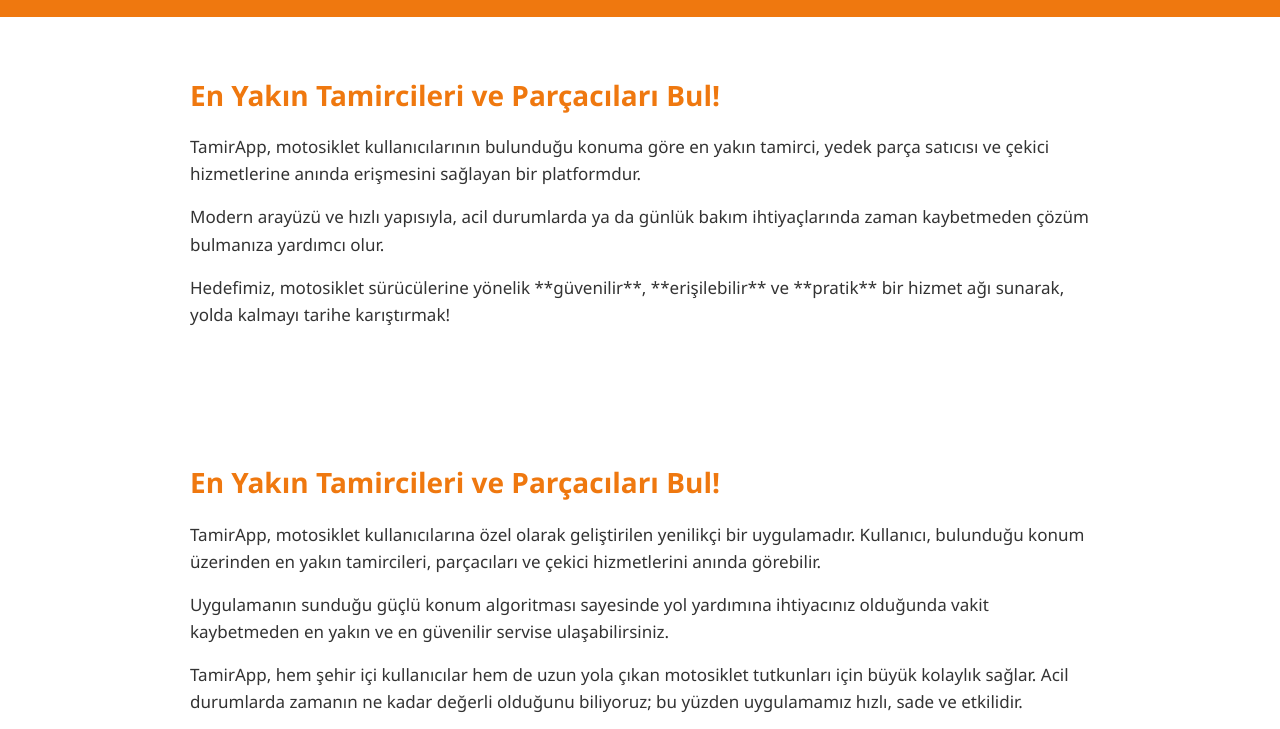
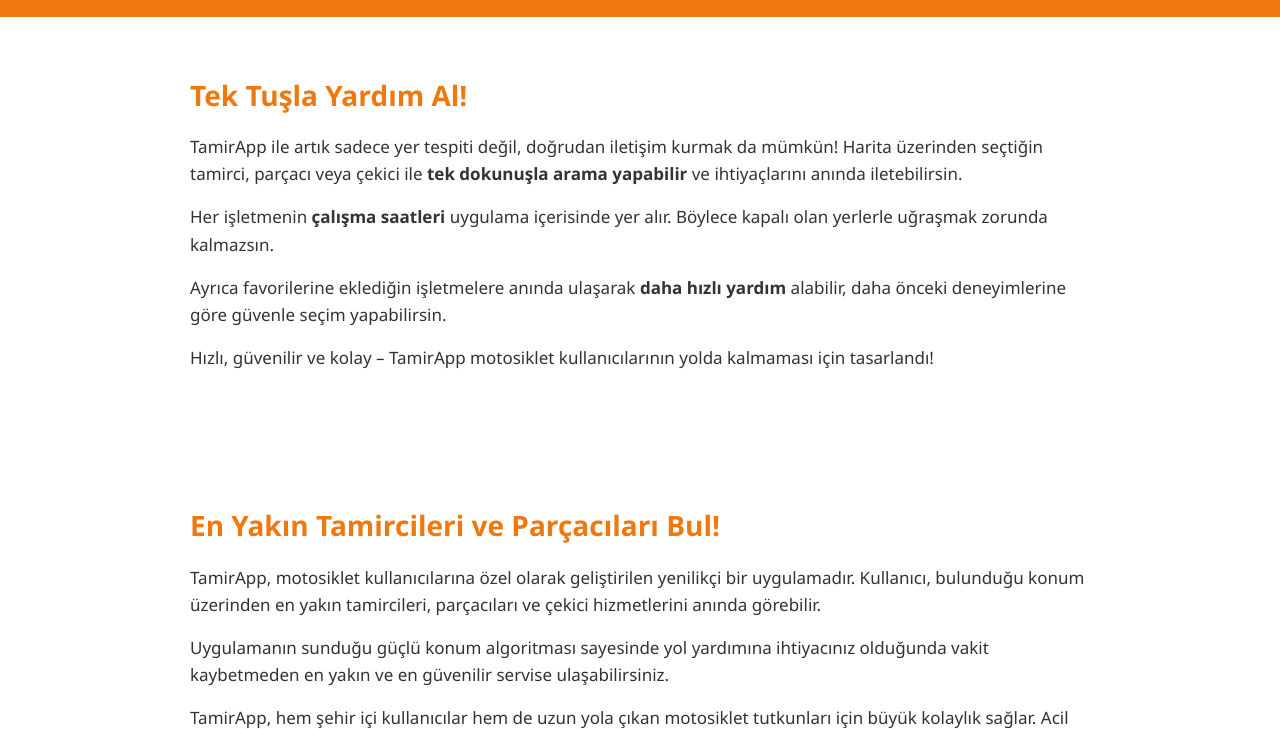
Before and after one commit to fatihgumrukcu/tamirapp-web, a plain HTML site: page index.html in a window 1280 px wide. Shown: the part 65-794 px from the top of the page. Drawn offline with Linux system fonts and the light colour scheme.

Commit message:
Update index.html

```diff
--- a/index.html
+++ b/index.html
@@ -21,13 +21,18 @@
   </header>
 
   <main class="main-content">
-    <div class="container content-box">
-      <h2>En Yakın Tamircileri ve Parçacıları Bul!</h2>
-      <p>TamirApp, motosiklet kullanıcılarının bulunduğu konuma göre en yakın tamirci, yedek parça satıcısı ve çekici hizmetlerine anında erişmesini sağlayan bir platformdur.</p>
-      <p>Modern arayüzü ve hızlı yapısıyla, acil durumlarda ya da günlük bakım ihtiyaçlarında zaman kaybetmeden çözüm bulmanıza yardımcı olur.</p>
-      <p>Hedefimiz, motosiklet sürücülerine yönelik **güvenilir**, **erişilebilir** ve **pratik** bir hizmet ağı sunarak, yolda kalmayı tarihe karıştırmak!</p>
-    </div>
-  </main>
+  <div class="container content-box">
+    <h2>Tek Tuşla Yardım Al!</h2>
+    <p>TamirApp ile artık sadece yer tespiti değil, doğrudan iletişim kurmak da mümkün! Harita üzerinden seçtiğin tamirci, parçacı veya çekici ile <strong>tek dokunuşla arama yapabilir</strong> ve ihtiyaçlarını anında iletebilirsin.</p>
+
+    <p>Her işletmenin <strong>çalışma saatleri</strong> uygulama içerisinde yer alır. Böylece kapalı olan yerlerle uğraşmak zorunda kalmazsın.</p>
+
+    <p>Ayrıca favorilerine eklediğin işletmelere anında ulaşarak <strong>daha hızlı yardım</strong> alabilir, daha önceki deneyimlerine göre güvenle seçim yapabilirsin.</p>
+
+    <p>Hızlı, güvenilir ve kolay – TamirApp motosiklet kullanıcılarının yolda kalmaması için tasarlandı!</p>
+  </div>
+</main>
+
   <main class="main-content">
   <div class="container content-box">
     <h2>En Yakın Tamircileri ve Parçacıları Bul!</h2>
```
